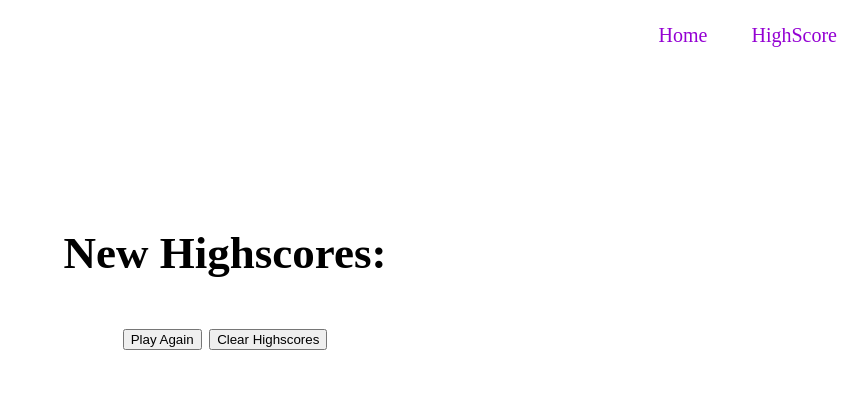
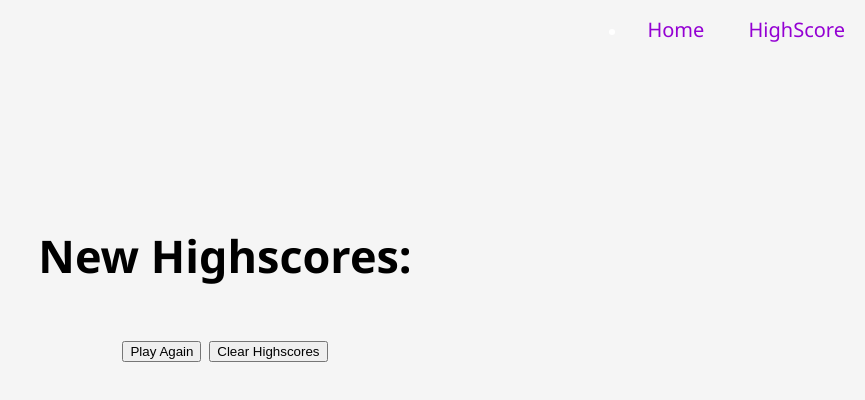
Before and after one commit to tydelgado98/Quiz-Coding, a plain HTML site: page high-score.html in a window 1280 px wide. Shown: the whole page, without its empty margins (415-1280 px from the left). Drawn offline with Linux system fonts and the light colour scheme.

Commit message:
making changes to the ui

```diff
--- a/assets/highscore.js
+++ b/assets/highscore.js
@@ -8,13 +8,13 @@ function showScores() {
 
     // Show scores
 
-    let olList = document.getElementById('new-score-list');
-    olList.innerHTML = ''; // Clear previous scores before showing updated ones
+    let ulList = document.getElementById('new-score-list');
+    ulList.innerHTML = ''; // Clear previous scores before showing updated ones
 
     for (let i = 0; i < highScores.length; i += 1) {
         let liEl = document.createElement('li');
         liEl.textContent = `Score: ${highScores[i].score} | Time: ${highScores[i].time} seconds`;
-        olList.appendChild(liEl);
+        ulList.appendChild(liEl);
     }
 }
 
--- a/assets/style.css
+++ b/assets/style.css
@@ -1,3 +1,9 @@
+body {
+    background-color: #f5f5f5;
+    font-family: 'Segoe UI', Tahoma, Geneva, Verdana, sans-serif;
+    margin: 0;
+    padding: 0;
+}
 nav {
     display: flex;
     justify-content: space-between;
```
